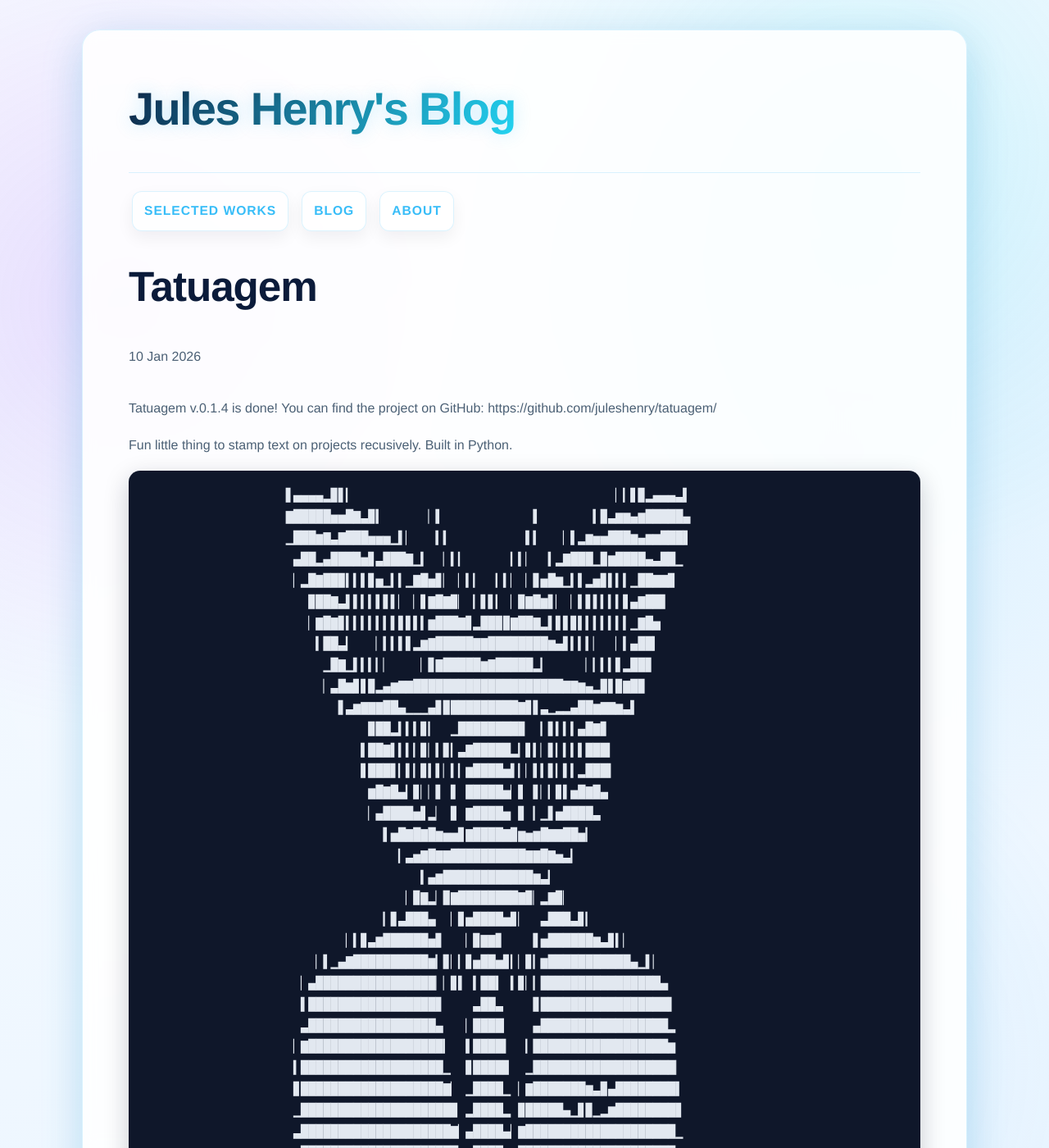
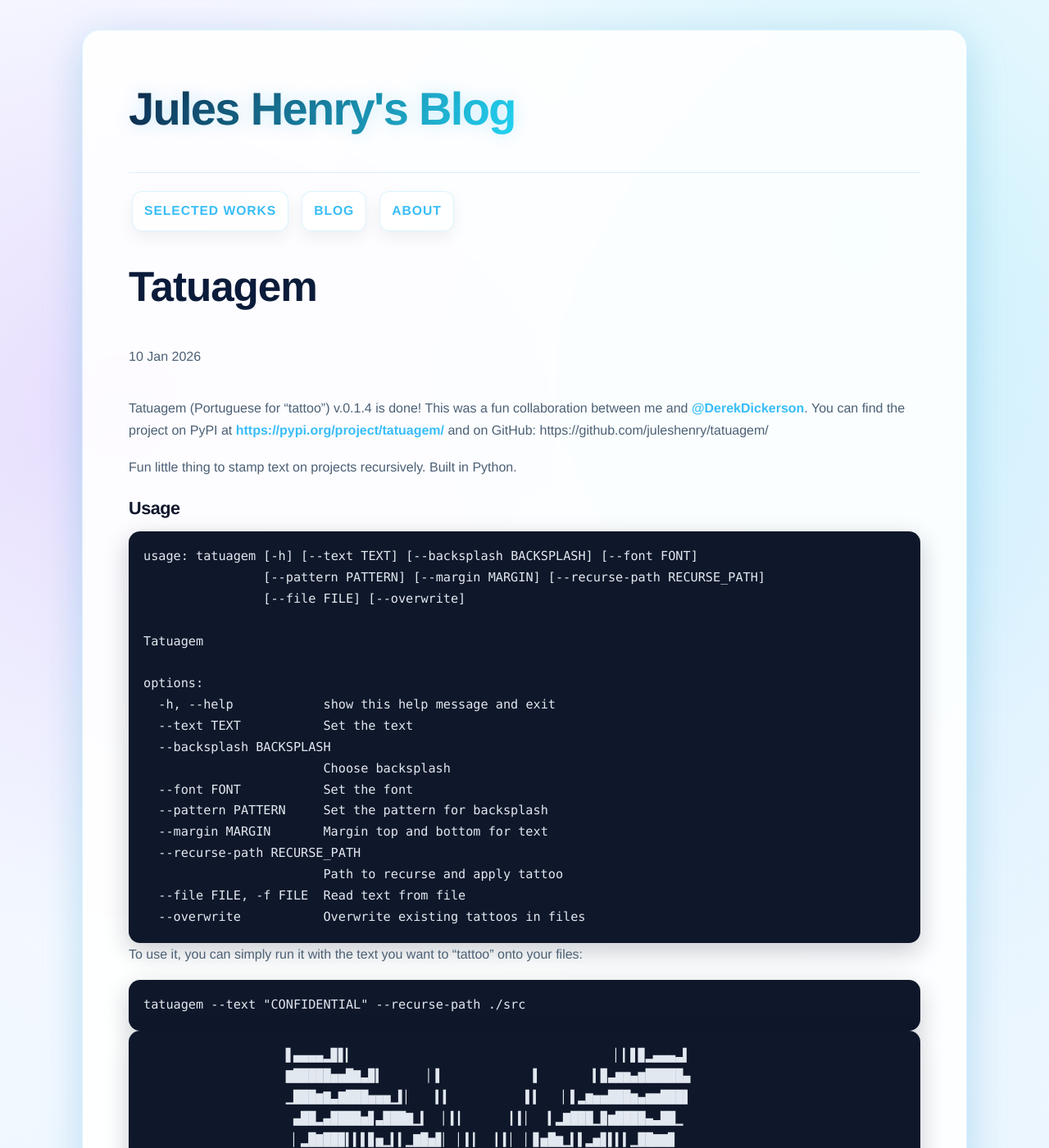
Before and after one commit to juleshenry/juleshenry.github.io, a Jekyll site: the page built from _posts/2026-01-10-Tatuagem.md, in a window 1280 px wide and 1400 px high. Shown: the whole window at 82% size. Built offline with Jekyll 4.4.1, drawn with Linux system fonts in a browser that asks for light colours; some web fonts are replaced; a script that is not in the unit is left out.

Commit message:
re-org+tatuagem

````diff
--- a/_posts/2026-01-10-Tatuagem.md
+++ b/_posts/2026-01-10-Tatuagem.md
@@ -3,10 +3,39 @@ layout: post
 title: "Tatuagem"
 date: 2026-01-10
 ---
-Tatuagem v.0.1.4 is done! You can find the project on GitHub:
+Tatuagem (Portuguese for "tattoo") v.0.1.4 is done! This was a fun collaboration between me and [@DerekDickerson](https://github.com/DerekITCoder). You can find the project on PyPI at [https://pypi.org/project/tatuagem/](https://pypi.org/project/tatuagem/) and on GitHub:
 https://github.com/juleshenry/tatuagem/
 
-Fun little thing to stamp text on projects recusively. Built in Python.
+Fun little thing to stamp text on projects recursively. Built in Python.
+
+### Usage
+
+```bash
+usage: tatuagem [-h] [--text TEXT] [--backsplash BACKSPLASH] [--font FONT]
+                [--pattern PATTERN] [--margin MARGIN] [--recurse-path RECURSE_PATH]
+                [--file FILE] [--overwrite]
+
+Tatuagem
+
+options:
+  -h, --help            show this help message and exit
+  --text TEXT           Set the text
+  --backsplash BACKSPLASH
+                        Choose backsplash
+  --font FONT           Set the font
+  --pattern PATTERN     Set the pattern for backsplash
+  --margin MARGIN       Margin top and bottom for text
+  --recurse-path RECURSE_PATH
+                        Path to recurse and apply tattoo
+  --file FILE, -f FILE  Read text from file
+  --overwrite           Overwrite existing tattoos in files
+```
+
+To use it, you can simply run it with the text you want to "tattoo" onto your files:
+
+```bash
+tatuagem --text "CONFIDENTIAL" --recurse-path ./src
+```
 
                        ▋▄▄▄▄▂▉▋▎                                   ▏▎▋▉▂▄▄▄▃▌
                        ▇█████▅▅█▇▃▉▍      ▏▌            ▌       ▍▉▃▆▆▄▆█████▄
````
Also changed, not shown: images/posts/babyl_1.png (renamed from _posts/babyl_1.png), scripts/babyl.py (renamed from _posts/babyl.py), scripts/your30s.py (renamed from _posts/your30s.py), 2 other files.
